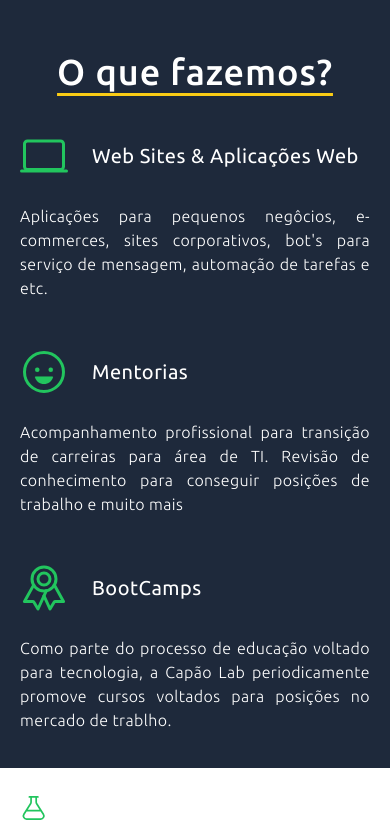
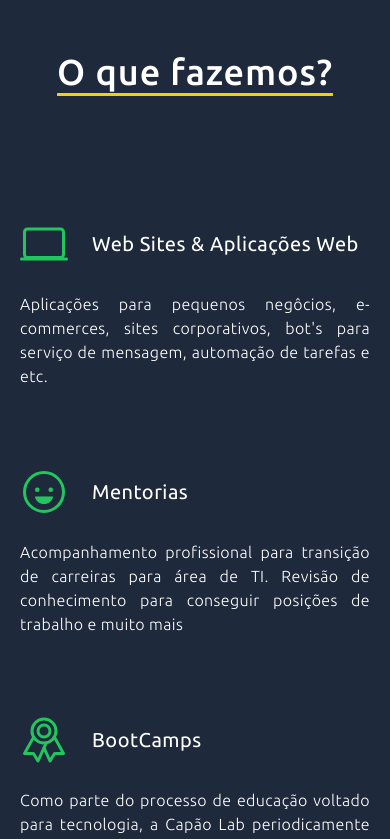
Before and after one commit to capaolab/capaolab.github.io, a Next.js app: page / in a window 390 px wide. Shown: the part 2200-3039 px from the top of the page. Built offline with nearby package versions, Linux system fonts and the light colour scheme.

Commit message:
ajustando developer

```diff
--- a/next.config.js
+++ b/next.config.js
@@ -1,7 +1,6 @@
 /** @type {import('next').NextConfig} */
 
 const nextConfig = {
-  assetPrefix: isProd ? process.env.NEXT_PUBLIC_BASE_PATH : '',
   reactStrictMode: true,
   images: {
     remotePatterns: [
--- a/src/components/Work.jsx
+++ b/src/components/Work.jsx
@@ -3,7 +3,7 @@ import { workData } from "@/helpers/dataHelper";
 const Work = () => {
     return (
         <section id="work" className="work alinhamento">
-            <h2 className="mb-10 text-white underline underline-offset-8 decoration-yellow-400">O que fazemos?</h2>
+            <h2 className="mb-32 text-white underline underline-offset-8 decoration-yellow-400">O que fazemos?</h2>
             <ul className="work-wrapper">
                 {
                     workData.map((data) => {
--- a/src/styles/globals.css
+++ b/src/styles/globals.css
@@ -40,7 +40,7 @@
 
     /* GLOBAL */
     .alinhamento {
-        @apply px-5 sm:px-32 2xl:px-64
+        @apply px-5 lg:px-32 2xl:px-64
     }
 
     /* SVG ICONS */
@@ -114,8 +114,8 @@
     }
     .menu-nav-btn a {
         @apply flex justify-end items-start text-start align-top p-6
-        hover:text-[#0ac775] duration-500 hover:scale-125
-        text-xl whitespace-nowrap
+        hover:text-[#0ac775] duration-500 hover:scale-125 text-lg 2xl:text-2xl
+
     }
     .hamburger-btn {
         @apply flex items-center justify-center lg:hidden
@@ -166,7 +166,7 @@
         backdrop-brightness-90 bg-black/10
     }
     .action-wrapper {
-        @apply w-auto h-auto px-5 sm:px-32 2xl:px-64
+        @apply w-auto h-auto px-5 lg:px-32 2xl:px-64
         mb-20
     }
     .action-wrapper h2 {
@@ -184,12 +184,12 @@
     /* WORK SESSION */
 
     .work{
-        @apply w-full h-full py-32 md:py-64
+        @apply w-full h-auto py-32 md:py-64
         flex flex-col  items-center
         bg-slate-800 text-white
     }
     .work-wrapper{
-        @apply h-auto  grid grid-cols-1 sm:grid-cols-2 gap-12
+        @apply h-full grid grid-cols-1 sm:grid-cols-2 gap-20
         justify-center items-center
     }
 
```
